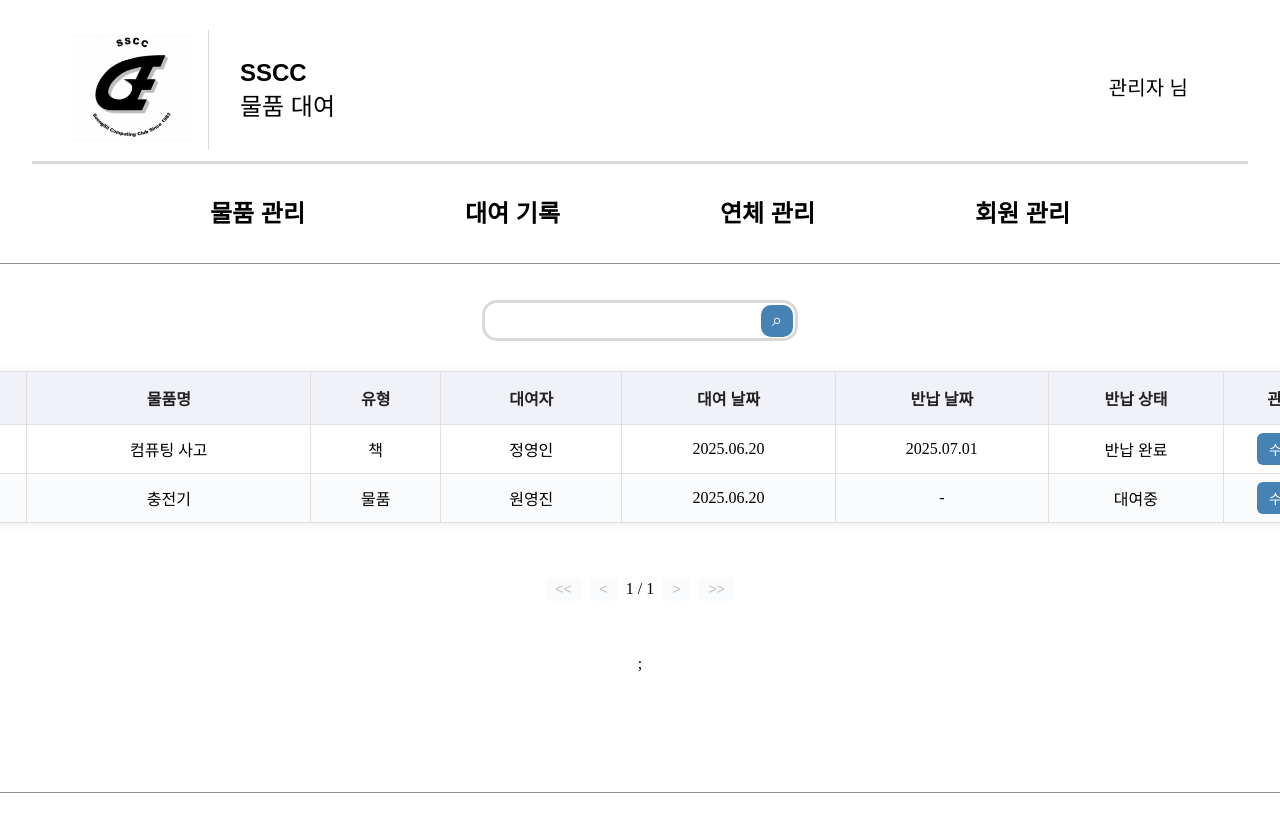
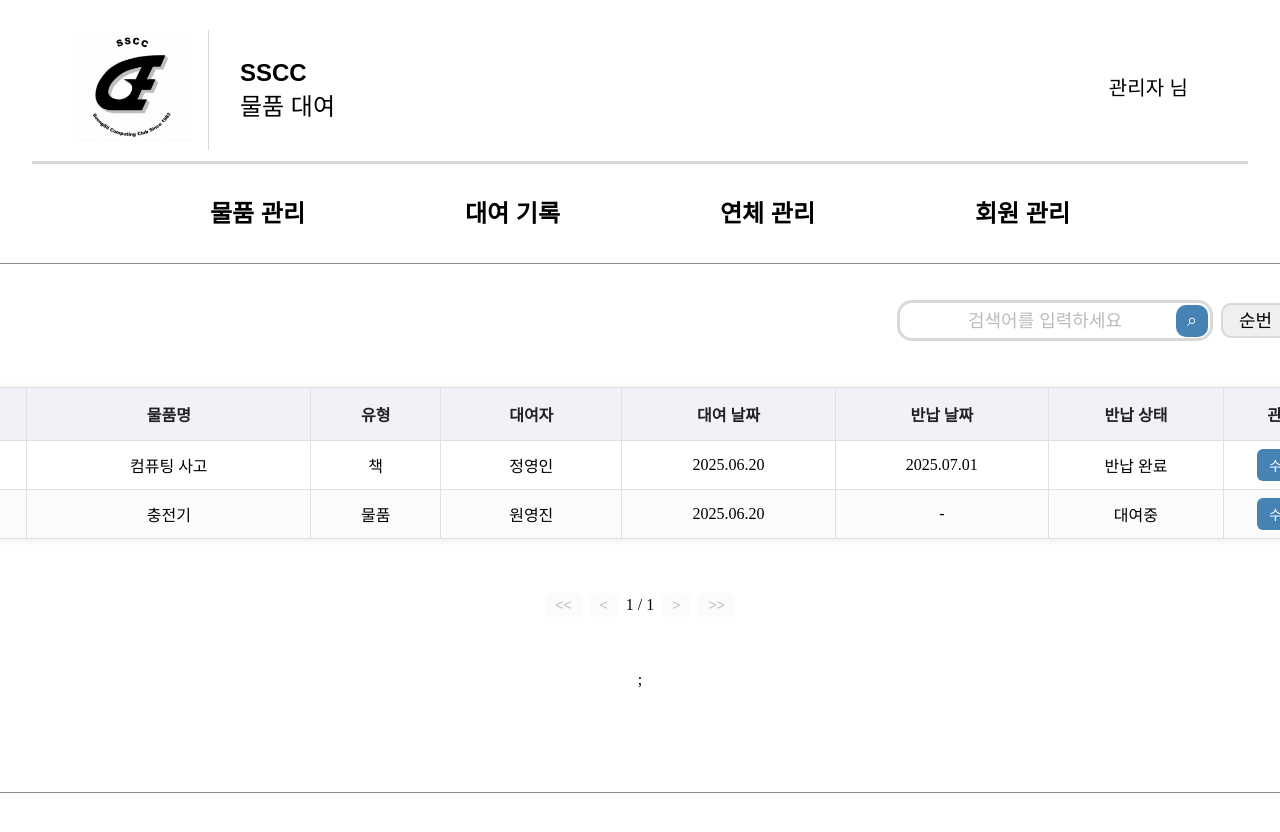
Before and after one commit to SSCC-Library/SSCCtal-FE.WEB, a React (Vite) app: page /rentals in a window 1280 px wide. Shown: the top 832 px of the page. Built offline with nearby package versions, Linux system fonts and the light colour scheme; a web font is replaced by a local one.

Commit message:
refactor: input_field->search_bar 변경 (#5)

```diff
--- a/src/pages/Item/item.css
+++ b/src/pages/Item/item.css
@@ -4,3 +4,10 @@
 	align-items: center;
 	gap: 30px;
 }
+
+.search-bar-outer {
+	width: 100%;
+	display: flex;
+	justify-content: flex-end;
+	align-items: center;
+}
--- a/src/pages/Item/item_page.jsx
+++ b/src/pages/Item/item_page.jsx
@@ -1,12 +1,15 @@
-import React, { useMemo } from 'react';
+import React, { useMemo, useState } from 'react';
 import { createColumnHelper } from '@tanstack/react-table';
-import InputField from '@/components/input_field';
+import SearchBar from '../../components/search_bar';
 import Table from '@/components/table';
 import './item.css';
 
 const columnHelper = createColumnHelper();
 
 function ItemPage() {
+	const [search_type, set_search_type] = useState(''); // 검색 기준(기본: 물품명)
+	const [search_text, set_search_text] = useState(''); // 검색어
+
 	const columns = useMemo(
 		() => [
 			columnHelper.accessor('itemName', {
@@ -42,6 +45,13 @@ function ItemPage() {
 		[]
 	);
 
+	const column_options = columns
+		.filter((col) => col.accessorKey) // accessor 컬럼만 골라냄
+		.map((col) => ({
+			value: col.accessorKey,
+			label: typeof col.header === 'string' ? col.header : col.accessorKey,
+		}));
+
 	const data = useMemo(
 		() => [
 			{
@@ -56,9 +66,22 @@ function ItemPage() {
 		[]
 	);
 
+	const handle_search = () => {
+		// 추후 api 호출 작성
+	};
+
 	return (
 		<div className="item-container">
-			<InputField />
+			<div className="search-bar-outer">
+				<SearchBar
+					filter_options={column_options}
+					search_type={search_type}
+					set_search_type={set_search_type}
+					search_text={search_text}
+					set_search_text={set_search_text}
+					on_search={handle_search}
+				/>
+			</div>
 			<Table columns={columns} data={data} />;
 		</div>
 	);
--- a/src/pages/Overdue/overdue.css
+++ b/src/pages/Overdue/overdue.css
@@ -4,3 +4,10 @@
 	align-items: center;
 	gap: 30px;
 }
+
+.search-bar-outer {
+	width: 100%;
+	display: flex;
+	justify-content: flex-end;
+	align-items: center;
+}
--- a/src/pages/Overdue/overdue_page.jsx
+++ b/src/pages/Overdue/overdue_page.jsx
@@ -1,12 +1,15 @@
-import React, { useMemo } from 'react';
+import React, { useMemo, useState } from 'react';
 import { createColumnHelper } from '@tanstack/react-table';
-import InputField from '@/components/input_field';
+import SearchBar from '../../components/search_bar';
 import Table from '@/components/table';
 import './overdue.css';
 
 const columnHelper = createColumnHelper();
 
 function OverduePage() {
+	const [search_type, set_search_type] = useState(''); // 검색 기준(기본: 물품명)
+	const [search_text, set_search_text] = useState(''); // 검색어
+
 	const columns = useMemo(
 		() => [
 			columnHelper.accessor('itemName', {
@@ -52,6 +55,13 @@ function OverduePage() {
 		[]
 	);
 
+	const column_options = columns
+		.filter((col) => col.accessorKey) // accessor 컬럼만 골라냄
+		.map((col) => ({
+			value: col.accessorKey,
+			label: typeof col.header === 'string' ? col.header : col.accessorKey,
+		}));
+
 	const data = useMemo(
 		() => [
 			{
@@ -66,9 +76,22 @@ function OverduePage() {
 		[]
 	);
 
+	const handle_search = () => {
+		// 추후 api 호출 작성
+	};
+
 	return (
 		<div className="overdue-container">
-			<InputField />
+			<div className="search-bar-outer">
+				<SearchBar
+					filter_options={column_options}
+					search_type={search_type}
+					set_search_type={set_search_type}
+					search_text={search_text}
+					set_search_text={set_search_text}
+					on_search={handle_search}
+				/>
+			</div>
 			<Table columns={columns} data={data} />;
 		</div>
 	);
--- a/src/pages/Rental/rental.css
+++ b/src/pages/Rental/rental.css
@@ -4,3 +4,10 @@
 	align-items: center;
 	gap: 30px;
 }
+
+.search-bar-outer {
+	width: 100%;
+	display: flex;
+	justify-content: flex-end;
+	align-items: center;
+}
--- a/src/pages/Rental/rental_page.jsx
+++ b/src/pages/Rental/rental_page.jsx
@@ -1,12 +1,15 @@
-import React, { useMemo } from 'react';
+import React, { useMemo, useState } from 'react';
 import { createColumnHelper } from '@tanstack/react-table';
-import InputField from '@/components/input_field';
+import SearchBar from '../../components/search_bar';
 import Table from '@/components/table';
 import './rental.css';
 
 const columnHelper = createColumnHelper();
 
 function RentalPage() {
+	const [search_type, set_search_type] = useState(''); // 검색 기준(기본: 물품명)
+	const [search_text, set_search_text] = useState(''); // 검색어
+
 	const columns = useMemo(
 		() => [
 			columnHelper.accessor('number', {
@@ -58,6 +61,13 @@ function RentalPage() {
 		[]
 	);
 
+	const column_options = columns
+		.filter((col) => col.accessorKey) // accessor 컬럼만 골라냄
+		.map((col) => ({
+			value: col.accessorKey,
+			label: typeof col.header === 'string' ? col.header : col.accessorKey,
+		}));
+
 	const data = useMemo(
 		() => [
 			{
@@ -82,9 +92,22 @@ function RentalPage() {
 		[]
 	);
 
+	const handle_search = () => {
+		// 추후 api 호출 작성
+	};
+
 	return (
 		<div className="rental-container">
-			<InputField />
+			<div className="search-bar-outer">
+				<SearchBar
+					filter_options={column_options}
+					search_type={search_type}
+					set_search_type={set_search_type}
+					search_text={search_text}
+					set_search_text={set_search_text}
+					on_search={handle_search}
+				/>
+			</div>
 			<Table columns={columns} data={data} />;
 		</div>
 	);
--- a/src/pages/User/user.css
+++ b/src/pages/User/user.css
@@ -4,3 +4,10 @@
 	align-items: center;
 	gap: 30px;
 }
+
+.search-bar-outer {
+	width: 100%;
+	display: flex;
+	justify-content: flex-end;
+	align-items: center;
+}
--- a/src/pages/User/user_page.jsx
+++ b/src/pages/User/user_page.jsx
@@ -1,12 +1,15 @@
-import React, { useMemo } from 'react';
+import React, { useMemo, useState } from 'react';
 import { createColumnHelper } from '@tanstack/react-table';
-import InputField from '@/components/input_field';
+import SearchBar from '../../components/search_bar';
 import Table from '@/components/table';
 import './user.css';
 
 const columnHelper = createColumnHelper();
 
 function UserPage() {
+	const [search_type, set_search_type] = useState(''); // 검색 기준(기본: 물품명)
+	const [search_text, set_search_text] = useState(''); // 검색어
+
 	const columns = useMemo(
 		() => [
 			columnHelper.accessor('name', {
@@ -36,6 +39,13 @@ function UserPage() {
 		],
 		[]
 	);
+
+	const column_options = columns
+		.filter((col) => col.accessorKey) // accessor 컬럼만 골라냄
+		.map((col) => ({
+			value: col.accessorKey,
+			label: typeof col.header === 'string' ? col.header : col.accessorKey,
+		}));
 
 	const data = useMemo(
 		() => [
@@ -73,9 +83,22 @@ function UserPage() {
 		[]
 	);
 
+	const handle_search = () => {
+		// 추후 api 호출 작성
+	};
+
 	return (
 		<div className="user-container">
-			<InputField />
+			<div className="search-bar-outer">
+				<SearchBar
+					filter_options={column_options}
+					search_type={search_type}
+					set_search_type={set_search_type}
+					search_text={search_text}
+					set_search_text={set_search_text}
+					on_search={handle_search}
+				/>
+			</div>
 			<Table columns={columns} data={data} />;
 		</div>
 	);
```
